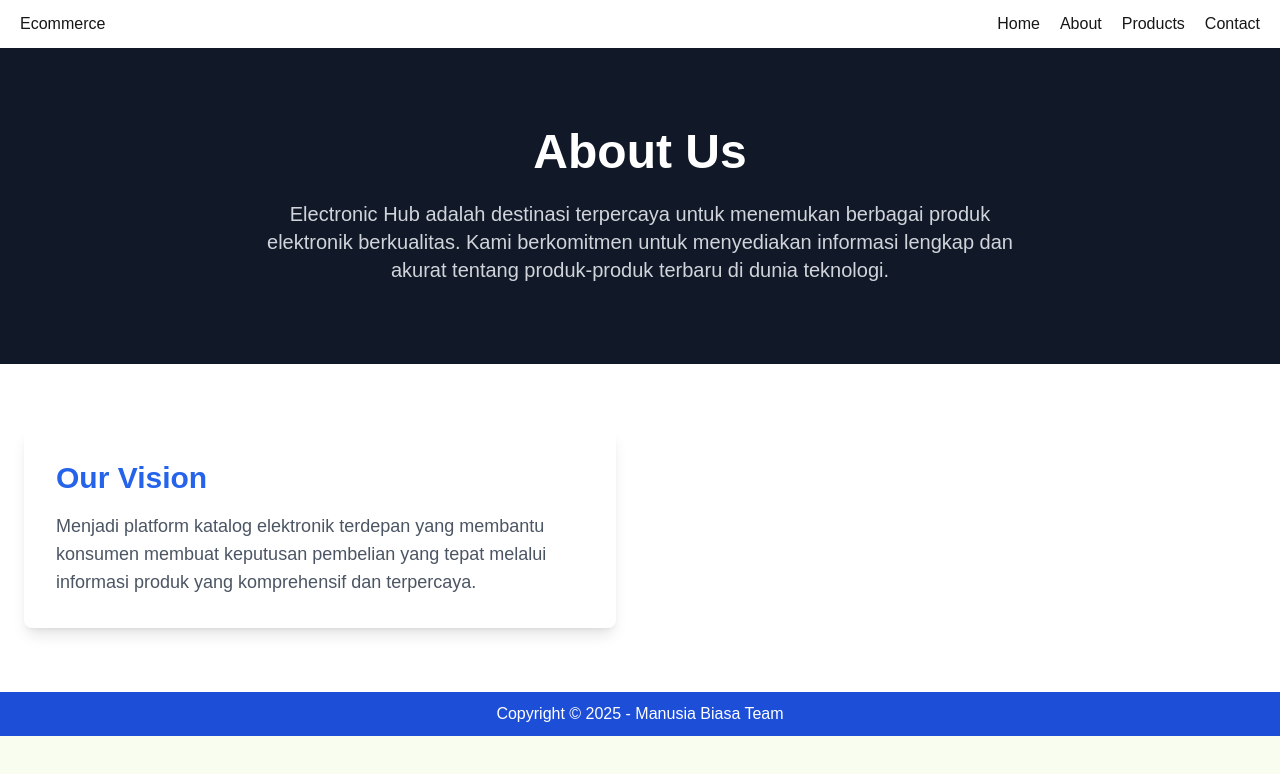
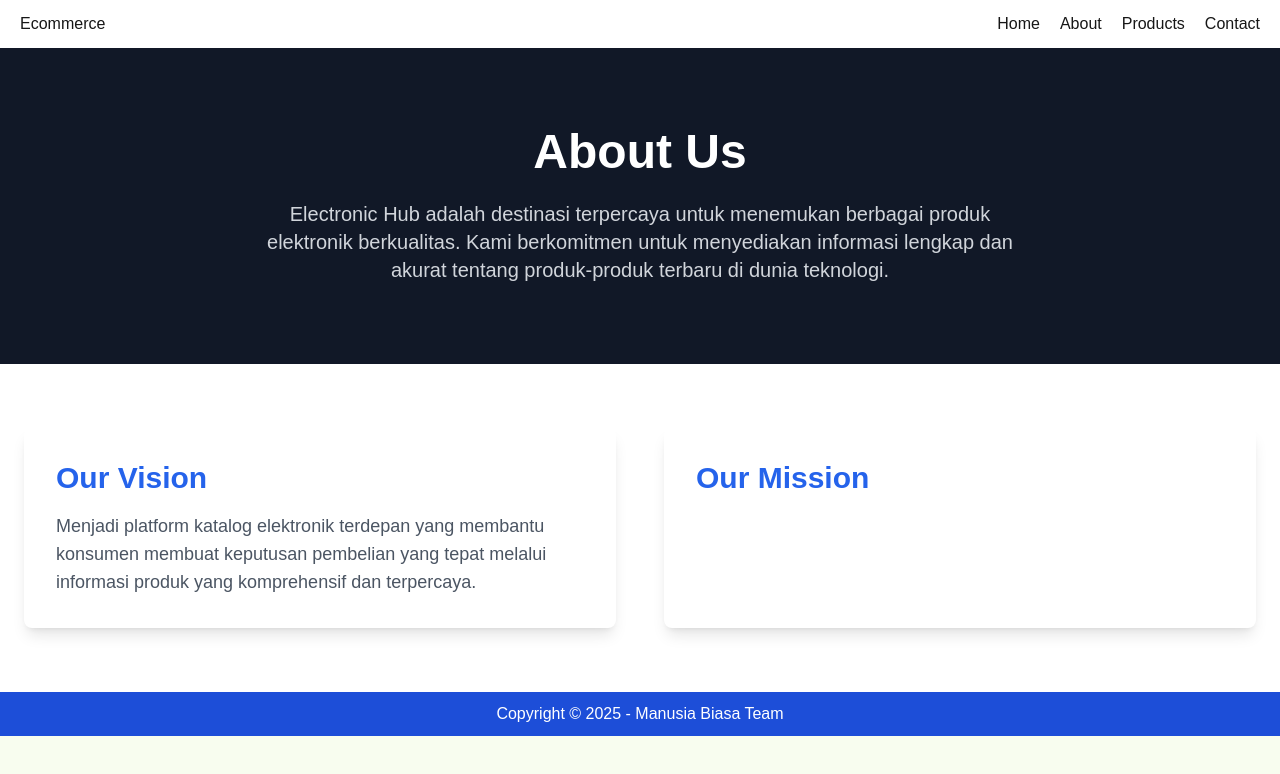
Before and after one commit to Deoca27/manusia-biasa, a Next.js app: page /about in a window 1280 px wide. Shown: the top 774 px of the page. Built offline with nearby package versions, Linux system fonts and the light colour scheme.

Commit message:
rendika : menambahkan background kotak dan sub-judul mission

```diff
--- a/app/about/page.tsx
+++ b/app/about/page.tsx
@@ -22,6 +22,10 @@ export default function AboutPage() {
                             pembelian yang tepat melalui informasi produk yang komprehensif dan terpercaya.
                         </p>
                     </div>
+                    <div className="bg-white p-8 rounded-lg shadow-lg">
+                        <h2 className="text-3xl font-bold mb-4 text-blue-600">Our Mission</h2>
+                        <ul className="text-gray-600 text-lg space-y-4"></ul>
+                    </div>
                 </div>
             </div>
         </>
```
